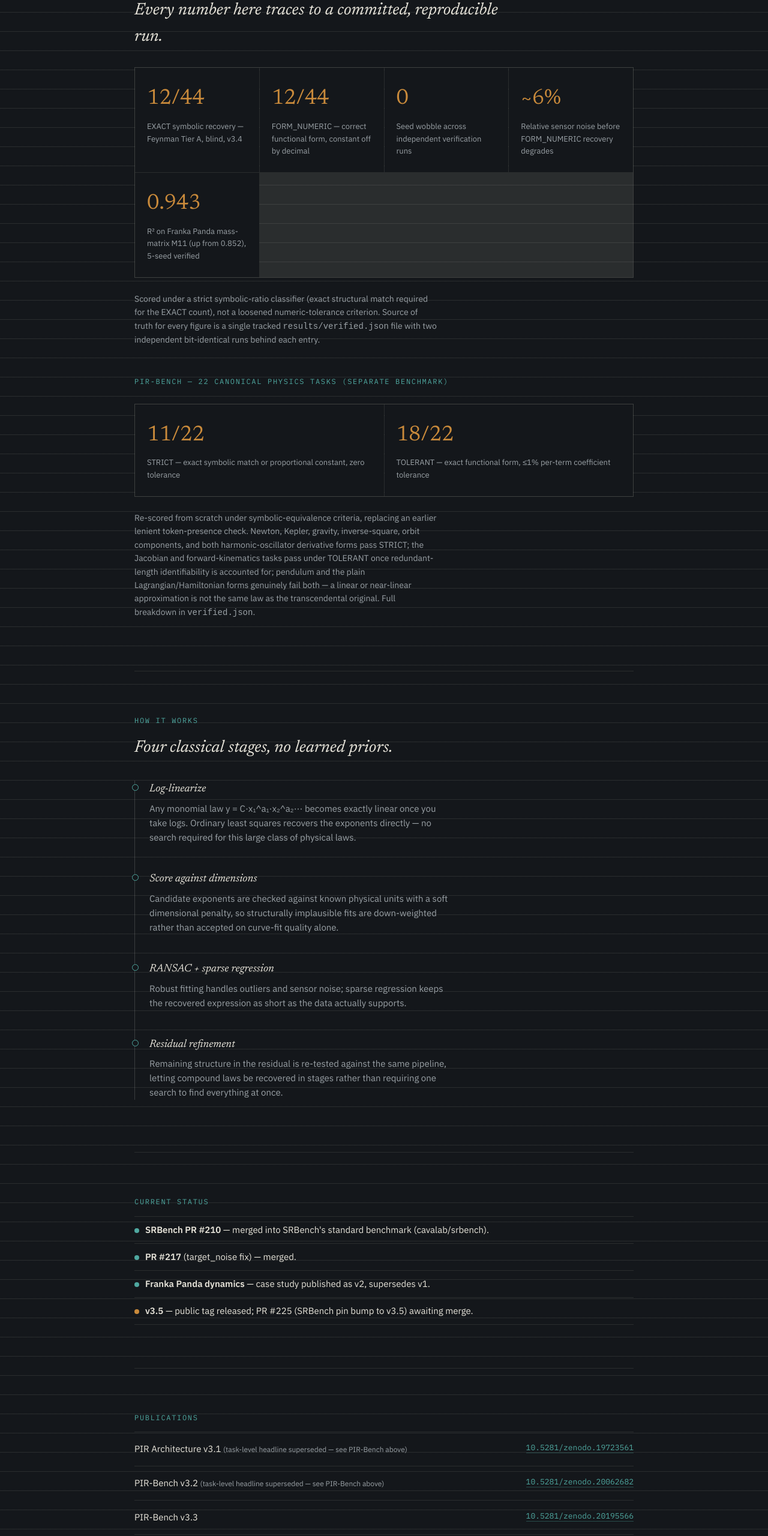
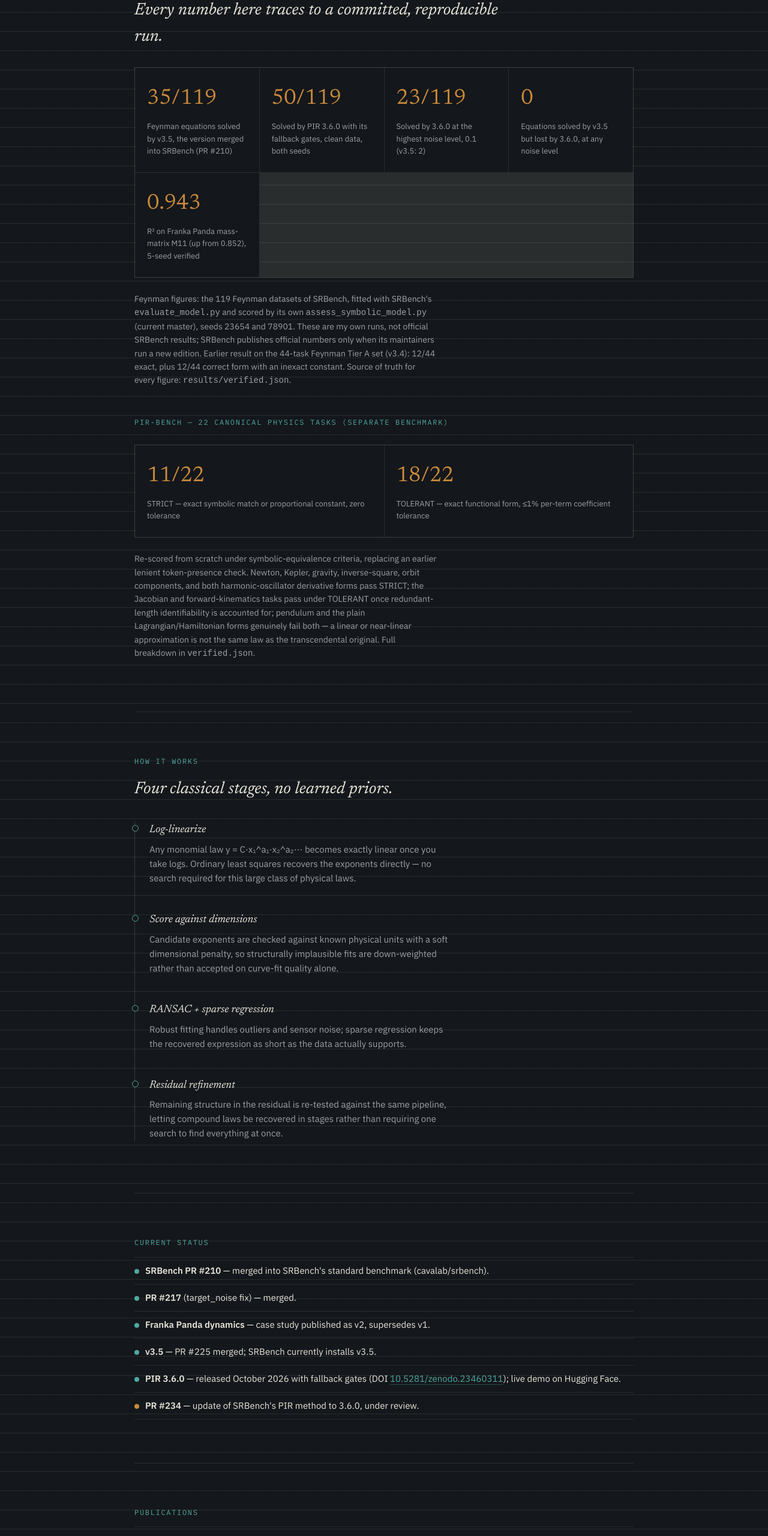
Before and after one commit to Qazi-pk/physics-engine, a plain HTML site: page index.html in a window 1280 px wide. Shown: the part 1100-3660 px from the top of the page at 60% size. Drawn offline with Linux system fonts and the light colour scheme.

Commit message:
Homepage: current verified numbers (Feynman-119, 3.6.0, PR #234)

```diff
--- a/index.html
+++ b/index.html
@@ -4,7 +4,7 @@
 <meta charset="utf-8" />
 <meta name="viewport" content="width=device-width, initial-scale=1" />
 <title>PIR — Physics Intermediate Representation</title>
-<meta name="description" content="PIR recovers closed-form physical laws directly from noisy data using classical log-linearization and sparse regression. 12/44 exact recovery on the Feynman Tier A benchmark, zero seed wobble." />
+<meta name="description" content="PIR recovers closed-form physical laws directly from noisy data using classical log-linearization and sparse regression. Part of SRBench. PIR 3.6.0 recovers 50 of 119 Feynman equations on clean data (own runs with SRBench's tools)." />
 <meta property="og:title" content="PIR — Physics Intermediate Representation" />
 <meta property="og:description" content="The equation was already in your data. PIR reads it out." />
 <meta property="og:type" content="website" />
@@ -178,13 +178,13 @@
   <p class="eyebrow">Verified results</p>
   <h2 style="font-size:28px; font-style:italic; max-width:40ch;">Every number here traces to a committed, reproducible run.</h2>
   <div class="grid-results">
-    <div class="stat"><div class="num">12/44</div><div class="lbl">EXACT symbolic recovery — Feynman Tier A, blind, v3.4</div></div>
-    <div class="stat"><div class="num">12/44</div><div class="lbl">FORM_NUMERIC — correct functional form, constant off by decimal</div></div>
-    <div class="stat"><div class="num">0</div><div class="lbl">Seed wobble across independent verification runs</div></div>
-    <div class="stat"><div class="num">~6%</div><div class="lbl">Relative sensor noise before FORM_NUMERIC recovery degrades</div></div>
+    <div class="stat"><div class="num">35/119</div><div class="lbl">Feynman equations solved by v3.5, the version merged into SRBench (PR #210)</div></div>
+    <div class="stat"><div class="num">50/119</div><div class="lbl">Solved by PIR 3.6.0 with its fallback gates, clean data, both seeds</div></div>
+    <div class="stat"><div class="num">23/119</div><div class="lbl">Solved by 3.6.0 at the highest noise level, 0.1 (v3.5: 2)</div></div>
+    <div class="stat"><div class="num">0</div><div class="lbl">Equations solved by v3.5 but lost by 3.6.0, at any noise level</div></div>
     <div class="stat"><div class="num">0.943</div><div class="lbl">R² on Franka Panda mass-matrix M11 (up from 0.852), 5-seed verified</div></div>
   </div>
-  <p class="note">Scored under a strict symbolic-ratio classifier (exact structural match required for the EXACT count), not a loosened numeric-tolerance criterion. Source of truth for every figure is a single tracked <code>results/verified.json</code> file with two independent bit-identical runs behind each entry.</p>
+  <p class="note">Feynman figures: the 119 Feynman datasets of SRBench, fitted with SRBench's <code>evaluate_model.py</code> and scored by its own <code>assess_symbolic_model.py</code> (current master), seeds 23654 and 78901. These are my own runs, not official SRBench results; SRBench publishes official numbers only when its maintainers run a new edition. Earlier result on the 44-task Feynman Tier A set (v3.4): 12/44 exact, plus 12/44 correct form with an inexact constant. Source of truth for every figure: <code>results/verified.json</code>.</p>
 
   <p class="eyebrow" style="margin-top:48px;">PIR-Bench — 22 canonical physics tasks (separate benchmark)</p>
   <div class="grid-results">
@@ -222,7 +222,9 @@
   <div class="status-row"><span class="dot green"></span><span><strong>SRBench PR #210</strong> — merged into SRBench's standard benchmark (cavalab/srbench).</span></div>
   <div class="status-row"><span class="dot green"></span><span><strong>PR #217</strong> (target_noise fix) — merged.</span></div>
   <div class="status-row"><span class="dot green"></span><span><strong>Franka Panda dynamics</strong> — case study published as v2, supersedes v1.</span></div>
-  <div class="status-row"><span class="dot amber"></span><span><strong>v3.5</strong> — public tag released; PR #225 (SRBench pin bump to v3.5) awaiting merge.</span></div>
+  <div class="status-row"><span class="dot green"></span><span><strong>v3.5</strong> — PR #225 merged; SRBench currently installs v3.5.</span></div>
+  <div class="status-row"><span class="dot green"></span><span><strong>PIR 3.6.0</strong> — released October 2026 with fallback gates (DOI <a href="https://doi.org/10.5281/zenodo.23460311">10.5281/zenodo.23460311</a>); live demo on Hugging Face.</span></div>
+  <div class="status-row"><span class="dot amber"></span><span><strong>PR #234</strong> — update of SRBench's PIR method to 3.6.0, under review.</span></div>
 </section>
 
 <section id="papers">
@@ -232,7 +234,8 @@
   <div class="paper-item"><span>PIR-Bench v3.3</span><span class="doi"><a href="https://doi.org/10.5281/zenodo.20195566">10.5281/zenodo.20195566</a></span></div>
   <div class="paper-item"><span>PhysicsGPT v3</span><span class="doi"><a href="https://doi.org/10.5281/zenodo.19428391">10.5281/zenodo.19428391</a></span></div>
   <div class="paper-item"><span>Franka Panda mass-matrix grammar (v2)</span><span class="doi"><a href="https://doi.org/10.5281/zenodo.22157422">10.5281/zenodo.22157422</a></span></div>
-  <div class="paper-item"><span>PIR v3.4.1 (current)</span><span class="doi"><a href="https://doi.org/10.5281/zenodo.21351039">10.5281/zenodo.21351039</a></span></div>
+  <div class="paper-item"><span>PIR engine 3.6.0 (software release)</span><span class="doi"><a href="https://doi.org/10.5281/zenodo.23460311">10.5281/zenodo.23460311</a></span></div>
+  <div class="paper-item"><span>PIR v3.4.1 (SRBench reference paper)</span><span class="doi"><a href="https://doi.org/10.5281/zenodo.21351039">10.5281/zenodo.21351039</a></span></div>
 </section>
 
 <section id="about">
```
